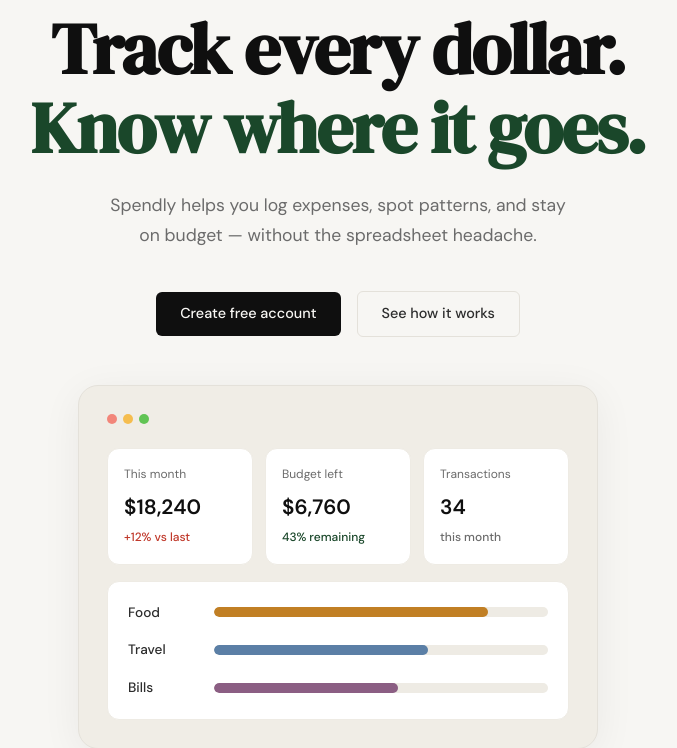
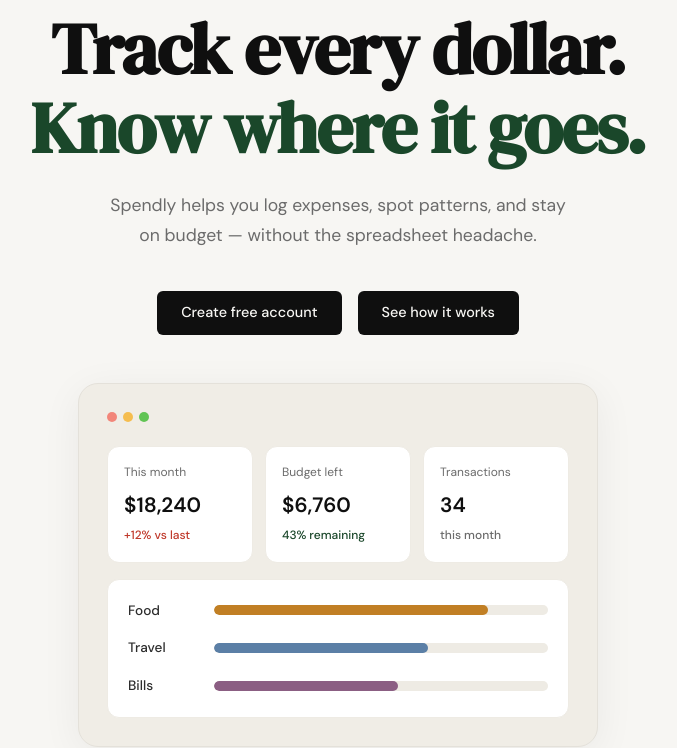
Before and after one commit to ndangol13627/expense_tracker, a Flask app: page / in a window 1280 px wide. Shown: the part 202-950 px from the top of the page, without its empty margins (302-979 px from the left). Run offline with Flask 3, Linux system fonts and the light colour scheme.

Commit message:
landing: match See how it works button style to Create free account
Makes .btn-ghost share .btn-primary's filled black/green-hover theme
instead of the outlined ghost style, so the two hero CTAs match.

```diff
--- a/static/css/style.css
+++ b/static/css/style.css
@@ -328,21 +328,20 @@ a { color: inherit; text-decoration: none; }
 
 .btn-ghost {
     display: inline-block;
-    background: transparent;
-    color: var(--ink-soft);
+    background: var(--ink);
+    color: var(--paper);
     padding: 0.65rem 1.5rem;
     border-radius: var(--radius-sm);
+    font-family: var(--font-body);
     font-size: 0.9rem;
     font-weight: 500;
-    border: 1px solid var(--border);
-    transition: all 0.2s;
+    cursor: pointer;
+    border: none;
+    transition: background 0.2s;
     text-decoration: none;
 }
 
-.btn-ghost:hover {
-    border-color: var(--ink);
-    color: var(--ink);
-}
+.btn-ghost:hover { background: var(--accent); }
 
 /* ------------------------------------------------------------------ */
 /* Features section                                                    */
```
